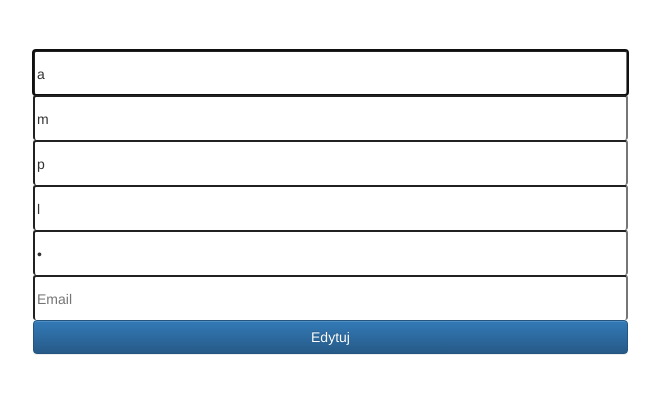
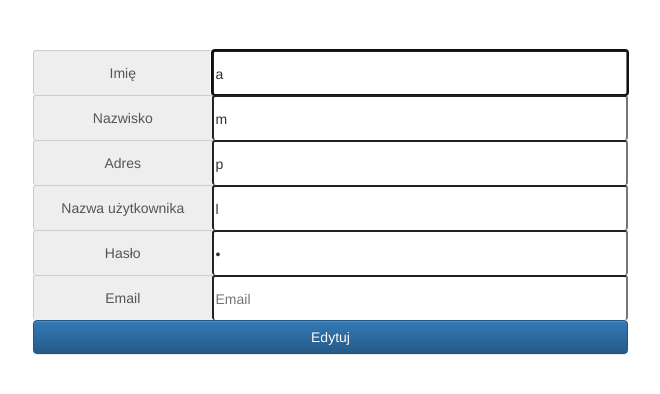
Before and after one commit to tommyprojects/Project, a PHP site: page /editUserPanel.php in a window 1280 px wide; the page is wider, and only the part inside the window is pictured. Shown: the top 394 px of that part, without its empty margins (317-977 px from the left). Run offline with PHP 8.4, Linux system fonts and the light colour scheme; the visitor is signed in with stand-in values (Sample User, id 1); data that the repository does not hold is empty; some libraries are stand-ins or nearby versions.

Commit message:
edit user done

```diff
--- a/www/css/style.css
+++ b/www/css/style.css
@@ -14,17 +14,21 @@
 	border-radius: 3px 3px 3px 3px;
 }
 
-.login-form{
+.login-form {
 	margin-top: 200px;
 }
 
-.edit-group{
+.edit-group {
 	border-bottom: 0px;
 	border-radius: 3px 3px 3px 3px;
 	height: 45px;
 	width: 100%;
 }
 
-.edit-form{
+.edit-form {
 	margin-top: 50px;
 }
+
+.edit-addon {
+	width: 30%;
+}
--- a/www/editUserPanel.php
+++ b/www/editUserPanel.php
@@ -33,25 +33,35 @@ $connect->close();
 	<div class="col-md-12 col-md-offset-3 edit-form">
 		<form action="editUser.php" method="POST">
 				<div class="col-md-6 col-sm-12">
-					<div class="edit-group">
+		                <input type="number" id="userId" placeholder="Identyfikator użytkownika" name="userId" value="<?php echo $_SESSION['user'][0]; ?>" required="" autofocus="" hidden>
+					<div class="edit-group input-group">
+					    <span class="input-group-addon edit-addon">Imię</span>
 		                <input type="text" id="firstName" placeholder="Imię" name="firstName" value="<?php echo $_SESSION['user'][1]; ?>" required="" autofocus="">
 		            </div>
-		            <div class="edit-group">
+		            <div class="edit-group input-group">
+		            	<span class="input-group-addon edit-addon">Nazwisko</span>
 		                <input type="text" id="lastName" placeholder="Naziwsko" name="lastName" value="<?php echo $_SESSION['user'][2]; ?>" required="" autofocus="">
 		            </div>
-		            <div class="edit-group">
+		            <div class="edit-group input-group">
+		            	<span class="input-group-addon edit-addon">Adres</span>
 		                <input type="text" id="address" placeholder="Adres" name="address" value="<?php echo $_SESSION['user'][3]; ?>" required="" autofocus="">
 		            </div>
-					<div class="edit-group">
+					<div class="edit-group input-group">
+						<span class="input-group-addon edit-addon">Nazwa użytkownika</span>
 		                <input type="text" id="username" placeholder="Nazwa Użytkownika" name="username" value="<?php echo $_SESSION['user'][4]; ?>" required="" autofocus="">
 		            </div>
-		            <div class="edit-group">
+		            <div class="edit-group input-group">
+		            	<span class="input-group-addon edit-addon">Hasło</span>
 		                <input type="password" id="password" name="password" placeholder="Hasło" required="" value="<?php echo $_SESSION['user'][5]; ?>">
 	              	</div>
-	              	<div class="edit-group">
+	              	<div class="edit-group input-group">
+	              		<span class="input-group-addon edit-addon">Email</span>
 		                <input type="email" id="email" name="email" placeholder="Email" required="" value="<?php echo $_SESSION['user'][6]; ?>">
 	              	</div>
 	              	<?php
+						if (isset($_SESSION['updateError'])){
+							echo $_SESSION['updateError'];
+						}
 					?>
 	              <button class="btn btn-md btn-primary btn-block" type="submit">Edytuj</button>
 	            </div>
--- a/www/login.php
+++ b/www/login.php
@@ -30,8 +30,8 @@ if (!$connect) {
 			$_SESSION['isLogged'] = true;
 			$_SESSION['idAdmin'] = $assoc['id'];
 			unset($_SESSION['error']);
+			header('Location: panel.php');
 			$result->close();
-			header('Location: panel.php');
 		}else {
 			$_SESSION['error'] = '<span style="color:red;">Błędny login lub hasło...</span>';
 			header('Location: index.php');
```
Also changed, not shown: www/editUser.php (+22 -0 lines).
